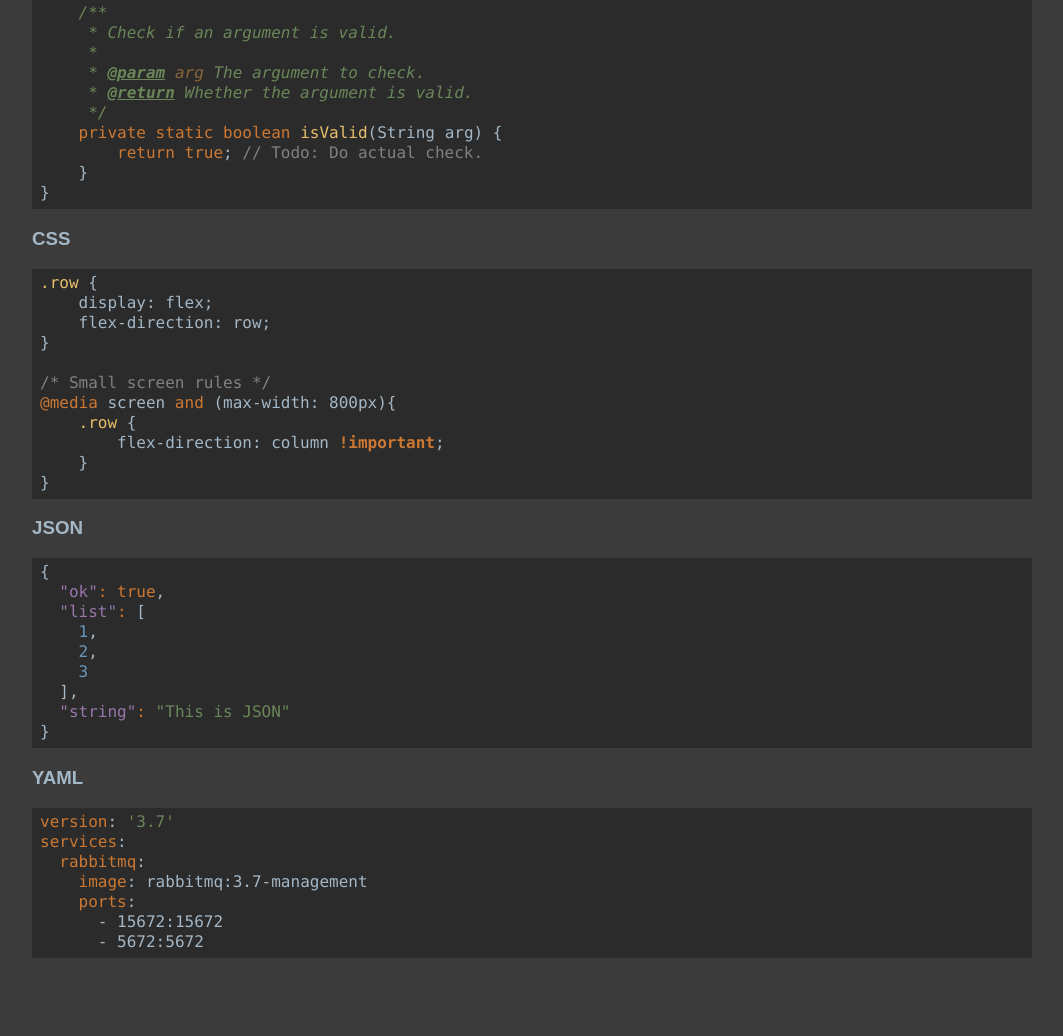
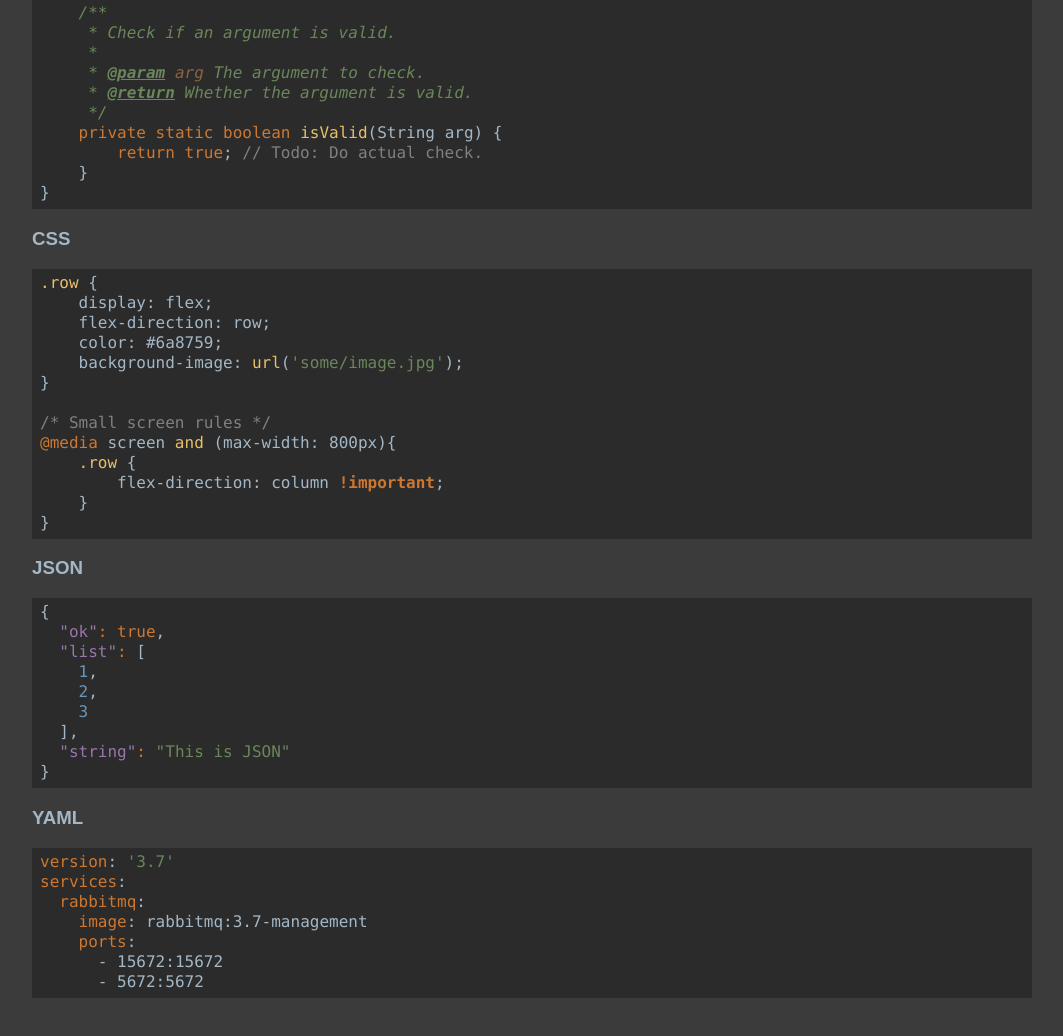
Before and after one commit to LucaScorpion/prismjs-darcula-theme, a website: page docs/index.html in a window 1280 px wide. Shown: the part 1606-2642 px from the top of the page, without its empty margins (108-1171 px from the left). Before the commit the page ends 2612 px from the top, so only its background shows below. Drawn offline with Linux system fonts and the light colour scheme.

Commit message:
Add more css content to docs, atrule keyword color

```diff
--- a/darcula.scss
+++ b/darcula.scss
@@ -140,6 +140,14 @@ pre[class*="language-"] {
 
 // Language-specific colors.
 
+.language-css .token {
+  &.atrule {
+    .keyword {
+      color: $yellow;
+    }
+  }
+}
+
 .language-json .token {
   &.property {
     color: $purple;
--- a/docs/index.html
+++ b/docs/index.html
@@ -97,6 +97,8 @@ public class Program {
         <pre><code class="language-css">.row {
     display: flex;
     flex-direction: row;
+    color: #6a8759;
+    background-image: url('some/image.jpg');
 }
 
 /* Small screen rules */
```
Also changed, not shown: docs/darcula.css.
